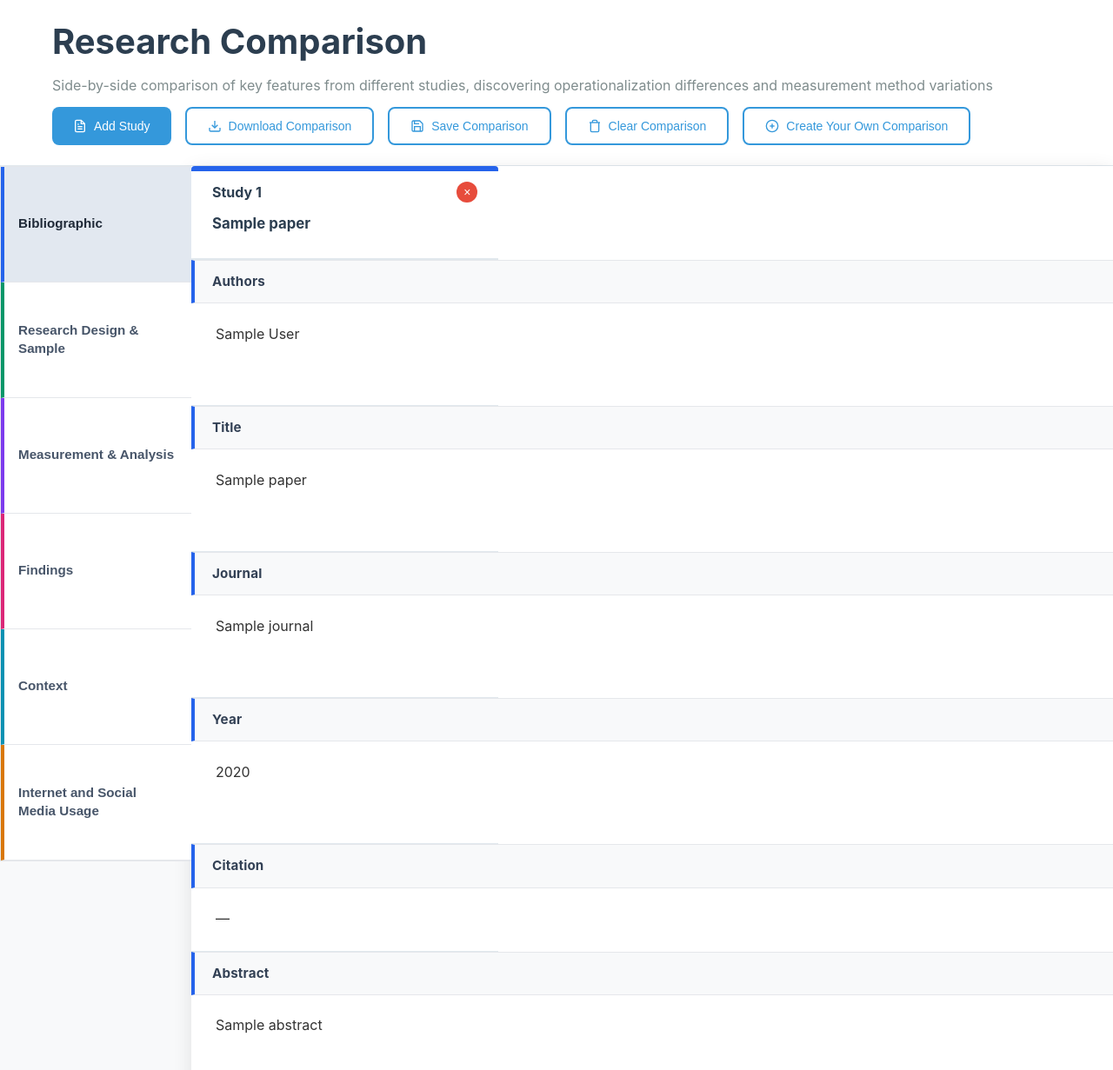
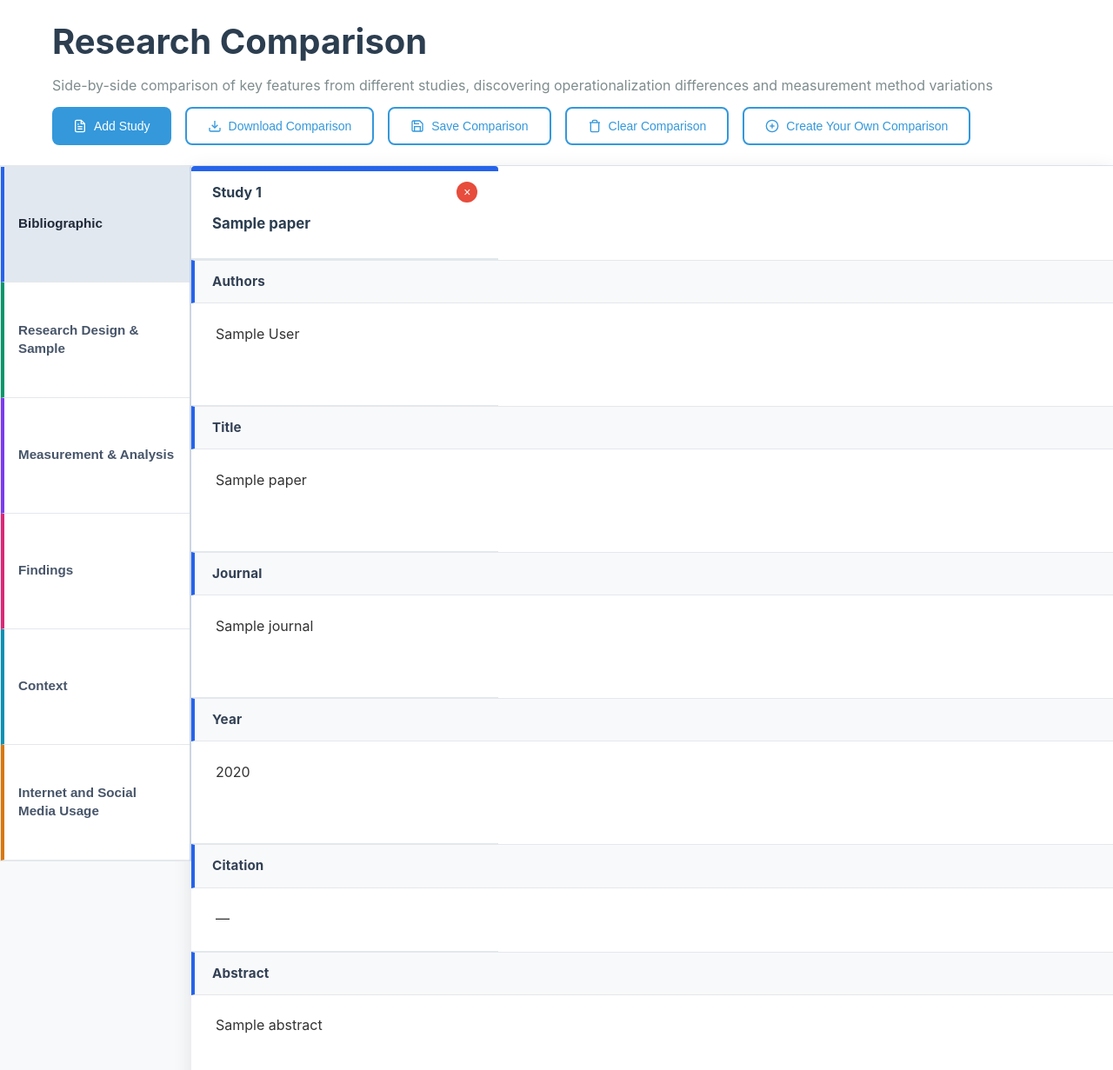
Before and after one commit to CindyLyu1953/MDI_database_wireframe, a Flask app: template templates/compare.html in a window 1280 px wide. Shown: the part 100-1331 px from the top of the page at 87% size. Run offline with Flask 3, Linux system fonts and the light colour scheme; the template is opened without the code that fills it: most values are stand-ins (such as "Sample title", 1, 10 or a date in 2020).

Commit message:
add a border line between section nav bar and main comparison table

```diff
--- a/static/css/compare.css
+++ b/static/css/compare.css
@@ -490,7 +490,8 @@ body.compare-page .footer {
     z-index: 38;
     background: #f8f9fa;
     border: 1px solid #e5e7eb;
-    border-right: none;
+    /* Divider between section nav and main comparison column */
+    border-right: 2px solid #cbd5e1;
     border-radius: 0;
     overflow: hidden;
     display: flex;
```
